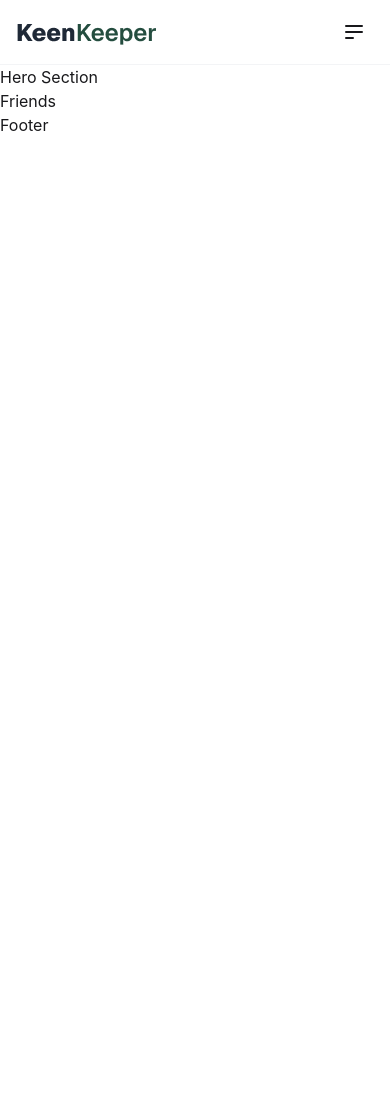
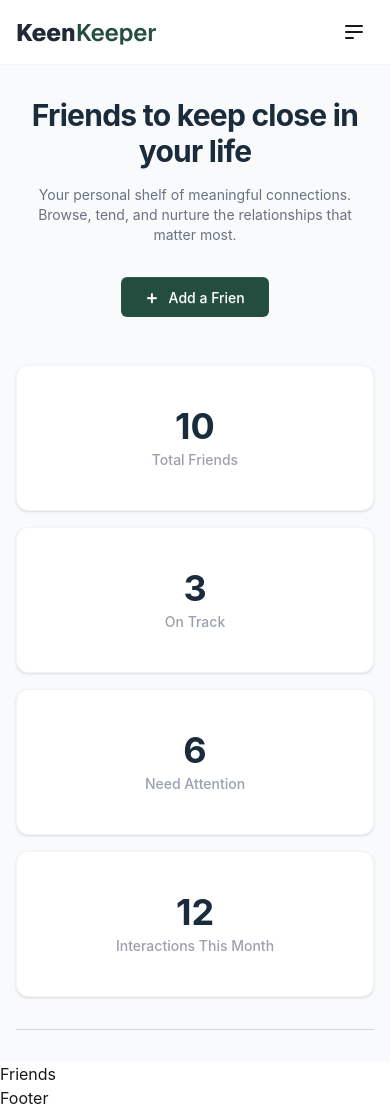
Before and after one commit to amitkhan-dev/KIN-KEEPER, a React (Vite) app: page / in a window 390 px wide. Before the commit the page ends 844 px from the top, so only its background shows below. Built offline with nearby package versions, Linux system fonts and the light colour scheme.

Commit message:
Add Hero Section with welcome Banner and create responsive

```diff
--- a/src/Components/Navbar/Hero/Hero.jsx
+++ b/src/Components/Navbar/Hero/Hero.jsx
@@ -2,9 +2,41 @@ import React from 'react';
 
 const Hero = () => {
   return (
-    <div>
-      <h2>Hero Section</h2>
-    </div>
+    <section className="bg-gray-50 py-8 md:py-10 px-4">
+      <div className="max-w-6xl mx-auto text-center">
+        <h1 className="text-3xl md:text-5xl font-bold text-[#1a2b3c] mb-4 tracking-tight">Friends to keep close in your life</h1>
+        <p className="text-gray-500 text-sm md:text-base max-w-lg mx-auto mb-8">Your personal shelf of meaningful connections. Browse, tend, and nurture the relationships that matter most.
+        </p>
+        <button className="btn bg-[#234e3f] hover:bg-[#1a3a2f] text-white border-none px-6 rounded-md font-medium mb-12 md:mb-20">
+          <span className="text-xl mr-1">+</span> Add a Frien</button>
+        <div className="grid grid-cols-1 sm:grid-cols-2 lg:grid-cols-4 gap-4 md:gap-6">
+          <div className="bg-white border border-gray-100 rounded-xl py-10 shadow-sm transition-shadow hover:shadow-md">
+            <h2 className="text-4xl font-bold text-[#1a2b3c] mb-1">10</h2>
+            <p className="text-gray-400 text-sm font-medium">Total Friends</p>
+          </div>
+
+          <div className="bg-white border border-gray-100 rounded-xl py-10 shadow-sm transition-shadow hover:shadow-md">
+            <h2 className="text-4xl font-bold text-[#1a2b3c] mb-1">3</h2>
+            <p className="text-gray-400 text-sm font-medium">On Track</p>
+          </div>
+
+          <div className="bg-white border border-gray-100 rounded-xl py-10 shadow-sm transition-shadow hover:shadow-md">
+            <h2 className="text-4xl font-bold text-[#1a2b3c] mb-1">6</h2>
+            <p className="text-gray-400 text-sm font-medium">Need Attention</p>
+          </div>
+
+          <div className="bg-white border border-gray-100 rounded-xl py-10 shadow-sm transition-shadow hover:shadow-md">
+            <h2 className="text-4xl font-bold text-[#1a2b3c] mb-1">12</h2>
+            <p className="text-gray-400 text-sm font-medium px-2">Interactions This Month</p>
+          </div>
+
+        </div>
+
+
+        <div className="w-full h-[1px] bg-gray-300 mt-8 md:mt-24">
+        </div>
+      </div>
+    </section>
   );
 };
 
```
